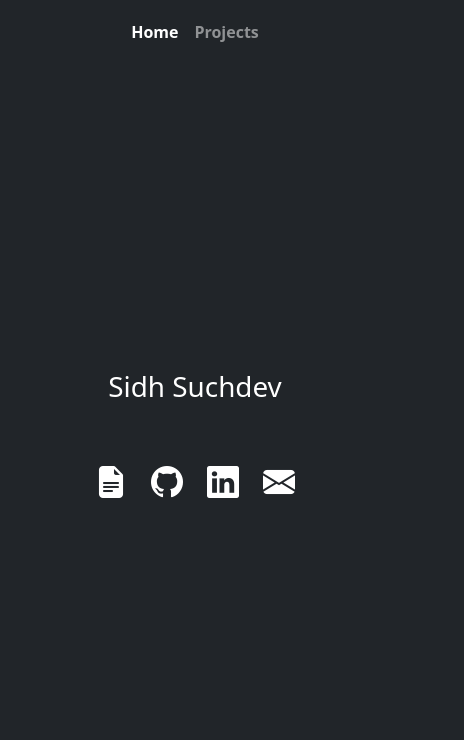
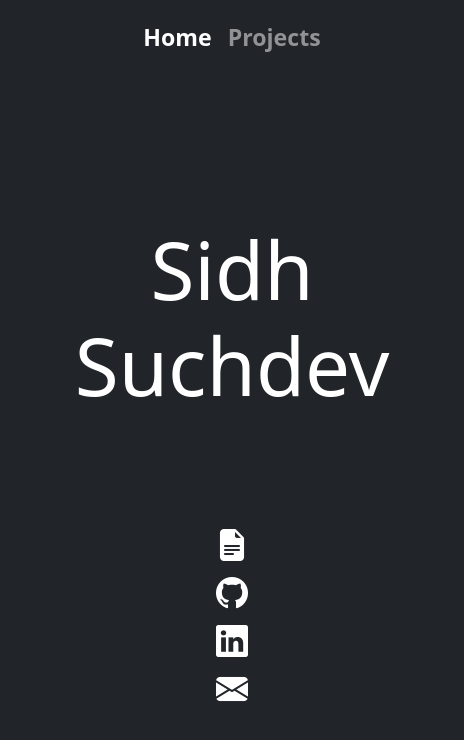
Before and after one commit to TexanElite/sidhsuchdev.com, a plain HTML site: page index.html in a window 390 px wide. Shown: the whole page, 464 px wide, since content can reach past the window. Drawn offline with nearby package versions, Linux system fonts and the light colour scheme.

Commit message:
Changed style of website, made fonts bigger for mobile

```diff
--- a/index.html
+++ b/index.html
@@ -11,19 +11,19 @@
             <header class="mb-auto">
                 <div>
                     <nav class="nav nav-masthead justify-content-center float-md-center">
-                        <a class="nav-link active" href="#" aria-current="page">Home</a>
-                        <a class="nav-link" href="projects.html" aria-current="page">Projects</a>
+                        <a class="nav-link active fs-3" href="#" aria-current="page">Home</a>
+                        <a class="nav-link fs-3" href="projects.html" aria-current="page">Projects</a>
 
                     </nav>
                 </div>
             </header>
             <main class="px-3">
-                <div class="container d-flex flex-column">
-                    <h1>Sidh Suchdev</h1>
-                    <p id="personal-description" class="lead">&nbsp;</p>
+                <div class="container d-flex flex-column my-5">
+                    <h1 style="font-size: 5rem;"">Sidh Suchdev</h1>
+                    <p id="personal-description" class="lead" style="font-size: 1.5rem;">&nbsp;</p>
                 </div>
-                <div class="container flex-column">
-                    <div class="row">
+                <div class="container">
+                    <div class="row" style="margin-left: 10rem; margin-right: 10rem;">
                         <div class="col">
                             <a href="files/resume.pdf" target="_blank" style="color: #FFFFFF" title="Resume">
                                 <i class="bi-file-earmark-text-fill" style="font-size: 2rem;" role="img" aria-label="Resume"></i>
--- a/js/index.js
+++ b/js/index.js
@@ -1,6 +1,6 @@
 var currentCharacterIndex = 0;
 var currentStringIndex = 0;
-var arrayOfStrings = ["Computer Science Student", "Software Engineer", "Mathematics Student", "Cybersecurity Engineer"];
+var arrayOfStrings = ["Computer Science Student", "Software Engineer", "Cybersecurity Engineer"];
 var writingSpeed = 50;
 var deletingSpeed = 30;
 
@@ -35,4 +35,6 @@ function deleteDescription() {
     }
 }
 
-writeDescription();
+window.addEventListener('load', function() {
+    writeDescription();
+}, false);
```
Also changed, not shown: projects.html (+2 -2 lines).
